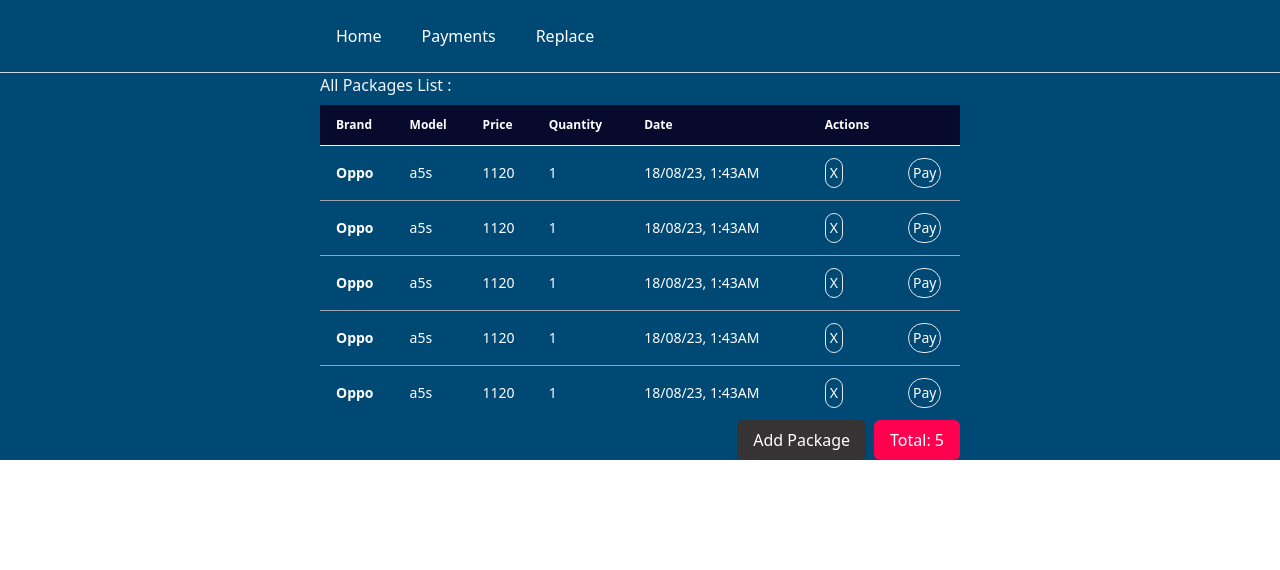
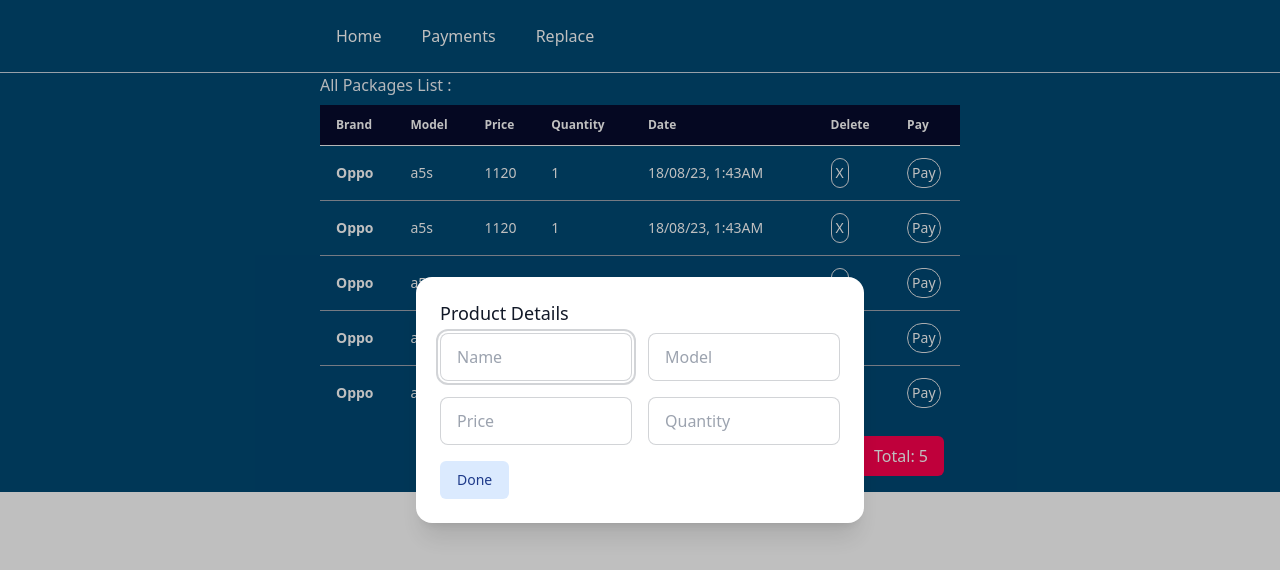
Before and after one commit to ashaansojib/st-packages-management, a React (Vite) app: page / in a window 1280 px wide. Both pictures are taken after a click on the button "Add Package". Shown: the top 570 px of the page. Built offline with nearby package versions, Linux system fonts and the light colour scheme.

Commit message:
add modal

```diff
--- a/package.json
+++ b/package.json
@@ -10,6 +10,7 @@
     "preview": "vite preview"
   },
   "dependencies": {
+    "@headlessui/react": "^1.7.17",
     "localforage": "^1.10.0",
     "match-sorter": "^6.3.1",
     "react": "^18.2.0",
--- a/src/packageManage/Packages.jsx
+++ b/src/packageManage/Packages.jsx
@@ -1,11 +1,23 @@
-import React, { useEffect, useState } from 'react';
+import React, { Fragment, useEffect, useState } from 'react';
 import PackageList from './PackageList';
 import { ScaleLoader } from 'react-spinners';
+import { Dialog, Transition } from '@headlessui/react';
 
 const Packages = () => {
     const [packages, setPackages] = useState([]);
-    const [loading, setLoading] = useState(true)
+    const [loading, setLoading] = useState(true);
+    const [isOpen, setIsOpen] = useState(false);
+    function closeModal() {
+        setIsOpen(false)
+    }
 
+    function openModal() {
+        setIsOpen(true)
+    }
+    const handleAdd = (data) => {
+        console.log(data)
+        closeModal()
+    }
     useEffect(() => {
         fetch('/PackageList.json')
             .then(res => res.json())
@@ -28,8 +40,8 @@ const Packages = () => {
                                     <th>Price</th>
                                     <th>Quantity</th>
                                     <th>Date</th>
-                                    <th>Actions</th>
-                                    <th></th>
+                                    <th>Delete</th>
+                                    <th>Pay</th>
                                 </tr>
                             </thead>
                             <tbody>
@@ -44,10 +56,64 @@ const Packages = () => {
                     </div>
                 )
             }
-            <div className='flex justify-end gap-2 items-center'>
-                <button className='text-center px-4 py-2 bg-[#353333] text-white rounded-md'>Add Package</button>
+            <div className='flex justify-end gap-2 items-center p-4'>
+                <button onClick={openModal} className='text-center px-4 py-2 bg-[#353333] text-white rounded-md'>Add Package</button>
                 <button className='text-center px-4 py-2 bg-[#FF014F] rounded-md'>Total: {packages.length}</button>
             </div>
+            {/* modal area */}
+            <Transition appear show={isOpen} as={Fragment}>
+                <Dialog as="div" className="relative z-10" onClose={closeModal}>
+                    <Transition.Child
+                        as={Fragment}
+                        enter="ease-out duration-300"
+                        enterFrom="opacity-0"
+                        enterTo="opacity-100"
+                        leave="ease-in duration-200"
+                        leaveFrom="opacity-100"
+                        leaveTo="opacity-0"
+                    >
+                        <div className="fixed inset-0 bg-black bg-opacity-25" />
+                    </Transition.Child>
+
+                    <div className="fixed inset-0 overflow-y-auto">
+                        <div className="flex min-h-full items-center justify-center p-4 text-center">
+                            <Transition.Child
+                                as={Fragment}
+                                enter="ease-out duration-300"
+                                enterFrom="opacity-0 scale-95"
+                                enterTo="opacity-100 scale-100"
+                                leave="ease-in duration-200"
+                                leaveFrom="opacity-100 scale-100"
+                                leaveTo="opacity-0 scale-95"
+                            >
+                                <Dialog.Panel className="w-full max-w-md transform overflow-hidden rounded-2xl bg-white p-6 text-left align-middle shadow-xl transition-all">
+                                    <Dialog.Title
+                                        as="h3"
+                                        className="text-lg font-medium leading-6 text-gray-900"
+                                    >
+                                        Product Details
+                                    </Dialog.Title>
+                                    <div className="mt-2 grid grid-cols-2 gap-4">
+                                    <input type="text" placeholder="Name" className="input input-bordered w-full" />
+                                    <input type="text" placeholder="Model" className="input input-bordered w-full" />
+                                    <input type="text" placeholder="Price" className="input input-bordered w-full" />
+                                    <input type="text" placeholder="Quantity" className="input input-bordered w-full" />
+                                    </div>
+
+                                    <div className="mt-4">
+                                        <button
+                                            type="button"
+                                            className="inline-flex justify-center rounded-md border border-transparent bg-blue-100 px-4 py-2 text-sm font-medium text-blue-900 hover:bg-blue-200 focus:outline-none focus-visible:ring-2 focus-visible:ring-blue-500 focus-visible:ring-offset-2"
+                                            onClick={() => handleAdd("sojib")}
+                                        >Done
+                                        </button>
+                                    </div>
+                                </Dialog.Panel>
+                            </Transition.Child>
+                        </div>
+                    </div>
+                </Dialog>
+            </Transition>
         </div>
     );
 };
```
Also changed, not shown: 2 other files (tests, documents, lock files or other folders).
